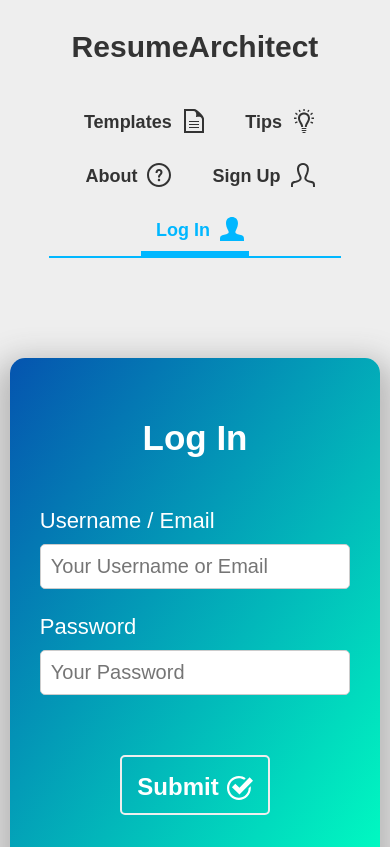
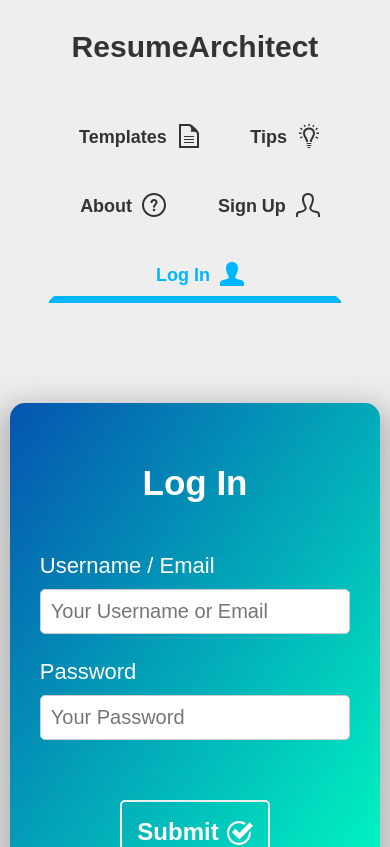
Before and after one commit to cristicismas/resume-architect, a React (Create React App) app in the folder client/: page /login in a window 390 px wide. Shown: the top 847 px of the page. Built offline with nearby package versions, Linux system fonts and the light colour scheme; no server answers; a web font is replaced by a local one.

Commit message:
Restyle header links' borders

```diff
--- a/client/src/components/layout/Header.css
+++ b/client/src/components/layout/Header.css
@@ -39,7 +39,7 @@ header nav {
 }
 
 header nav a {
-  border-bottom: 5px solid transparent;
+  border: 5px solid transparent;
   padding: 20px;
   padding-right: 28px;
   margin: 0;
@@ -112,6 +112,9 @@ header nav a.active .icon {
   }
 
   header nav a {
+    margin-top: 10px;
+    flex-grow: 1;
+    text-align: center;
     padding: 10px 15px;
   }
 }
```
